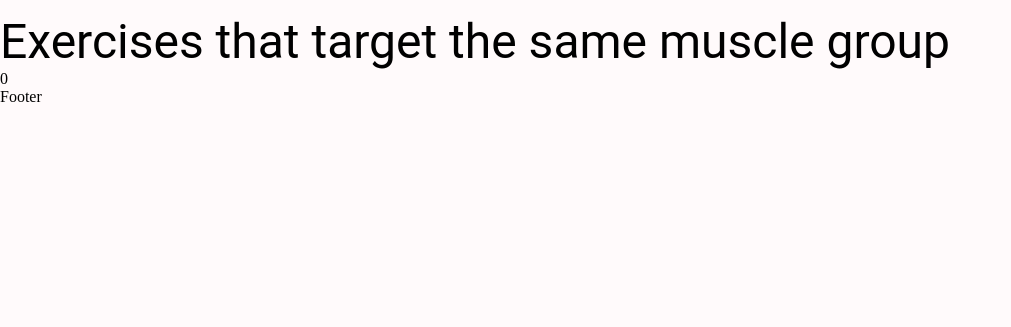
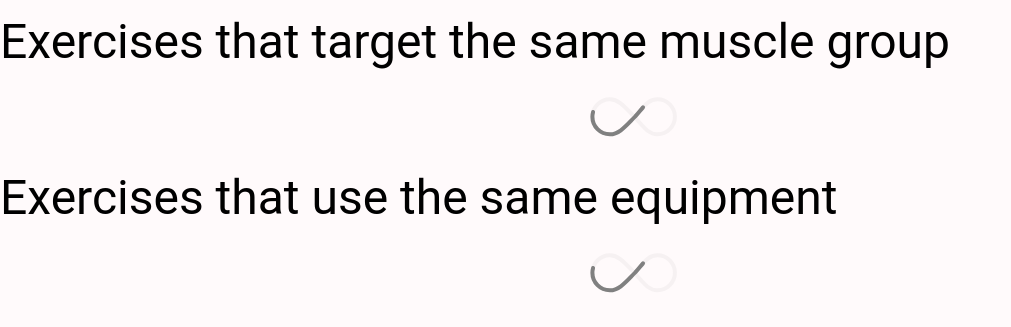
Before and after one commit to angeliquerivera/first-fitness-app, a React (Create React App) app: page /exercise/1 in a window 1280 px wide. Shown: the part 970-1297 px from the top of the page, without its empty margins (0-1011 px from the left). Before the commit the page ends 1076 px from the top, so only its background shows below. Built offline with nearby package versions, Linux system fonts and the light colour scheme; no server answers.

Commit message:
feat: add Similar Exercises component and finished code at 2hrs23m33s

```diff
--- a/src/components/HorizontalScrollbar.js
+++ b/src/components/HorizontalScrollbar.js
@@ -3,6 +3,7 @@ import { ScrollMenu, VisibilityContext } from "react-horizontal-scrolling-menu";
 import { Box, Typography } from "@mui/material";
 
 import BodyPart from "./BodyPart";
+import ExerciseCard from "./ExerciseCard";
 import LeftArrowIcon from "../assets/icons/left-arrow.png";
 import RightArrowIcon from "../assets/icons/right-arrow.png";
 
@@ -26,7 +27,7 @@ const RightArrow = () => {
   );
 };
 
-const HorizontalScrollbar = ({ data, bodyParts, setBodyPart, bodyPart }) => (
+const HorizontalScrollbar = ({ data, bodyPart, setBodyPart, isBodyParts }) => (
   <ScrollMenu LeftArrow={LeftArrow} RightArrow={RightArrow}>
     {data.map((item) => (
       <Box
@@ -35,7 +36,11 @@ const HorizontalScrollbar = ({ data, bodyParts, setBodyPart, bodyPart }) => (
         title={item.id || item}
         m="0 40px"
       >
-        <BodyPart item={item} setBodyPart={setBodyPart} bodyPart={bodyPart} />
+        {isBodyParts ? (
+          <BodyPart item={item} setBodyPart={setBodyPart} bodyPart={bodyPart} />
+        ) : (
+          <ExerciseCard exercise={item} />
+        )}
       </Box>
     ))}
   </ScrollMenu>
--- a/src/components/SimilarExercises.js
+++ b/src/components/SimilarExercises.js
@@ -6,12 +6,24 @@ import Loader from "./Loader";
 const SimilarExercises = ({ targetMuscleExercises, equipmentExercises }) => {
   return (
     <Box sx={{ mt: { lg: "100px", xs: "0" } }}>
-      <Typography variant="h3">
+      <Typography variant="h3" mb="2">
         Exercises that target the same muscle group
       </Typography>
       <Stack direction="row" sx={{ p: "2", position: "relative" }}>
-        {targetMuscleExercises.length && (
+        {targetMuscleExercises.length ? (
           <HorizontalScrollbar data={targetMuscleExercises} />
+        ) : (
+          <Loader />
+        )}
+      </Stack>
+      <Typography variant="h3" mb="2">
+        Exercises that use the same equipment
+      </Typography>
+      <Stack direction="row" sx={{ p: "2", position: "relative" }}>
+        {equipmentExercises.length ? (
+          <HorizontalScrollbar data={equipmentExercises} />
+        ) : (
+          <Loader />
         )}
       </Stack>
     </Box>
--- a/src/pages/ExerciseDetail.js
+++ b/src/pages/ExerciseDetail.js
@@ -40,7 +40,7 @@ const ExerciseDetail = () => {
       setTargetMuscleExercise(targetMuscleExercisesData);
 
       const equipmentExercisesData = await fetchData(
-        `${exerciseDbUrl}/exercises/target/${exerciseDetailData.equipment}`,
+        `${exerciseDbUrl}/exercises/equipment/${exerciseDetailData.equipment}`,
         exerciseOptions
       );
       setEquipmentExercises(equipmentExercisesData);
```
Also changed, not shown: src/components/SearchExercises.js (+7 -1 lines).
